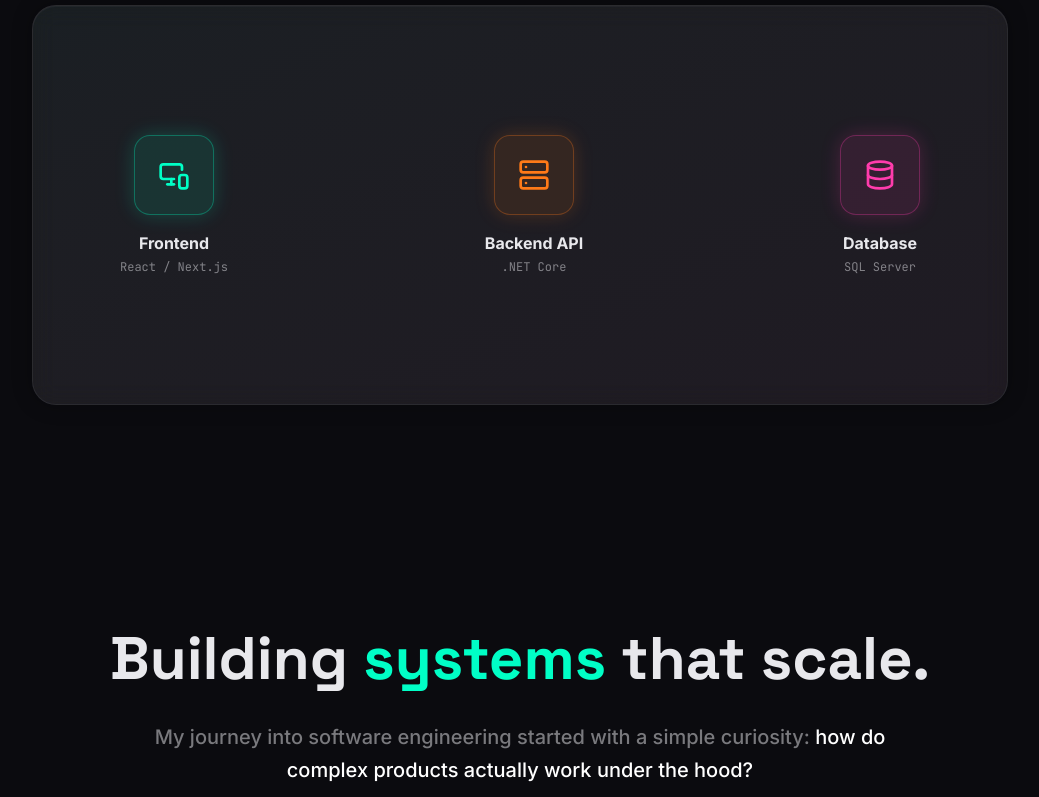
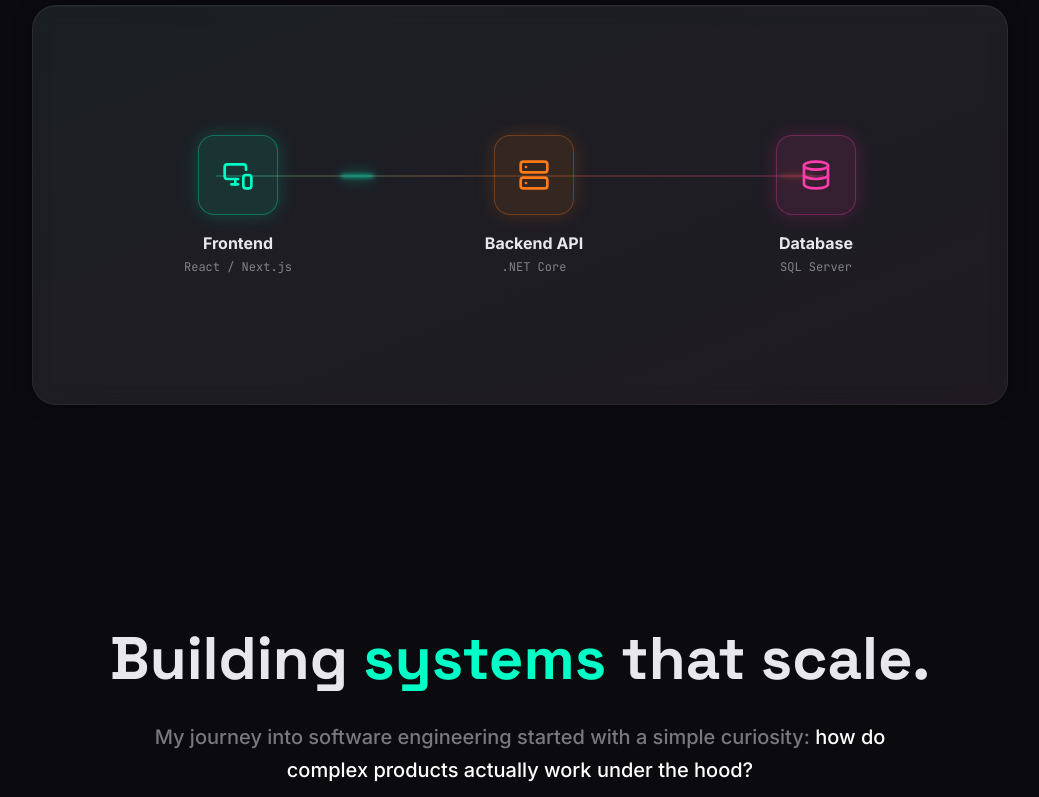
Before and after one commit to xAndReWxx/fullstack_portfolio_AB, a Next.js app: page / in a window 1280 px wide. Shown: the part 1172-1969 px from the top of the page, without its empty margins (120-1159 px from the left). Built offline with nearby package versions, Linux system fonts and the light colour scheme.

Commit message:
Revert LiveSystemPreview to stable absolute positioning and fix Image sizes warnings

```diff
--- a/src/components/layout/Navbar.tsx
+++ b/src/components/layout/Navbar.tsx
@@ -71,7 +71,7 @@ export default function Navbar() {
     <motion.nav
       initial={{ y: -100 }}
       animate={{ y: 0 }}
-      transition={{ duration: 0.6, ease: [0.22, 1, 0.36, 1] }}
+      transition={{ duration: 0.6, ease: [0.22, 1, 0.36, 1], delay: 2.6 }}
       className={`fixed top-0 left-0 right-0 z-50 transition-all duration-500 ${
         scrolled || mobileOpen
           ? "glass bg-[var(--nav-bg)] border-b border-[var(--border)] py-4 shadow-[0_4px_30px_rgba(0,0,0,0.1)] backdrop-blur-md"
--- a/src/components/sections/Hero.tsx
+++ b/src/components/sections/Hero.tsx
@@ -10,7 +10,7 @@ const container: Variants = {
   hidden: { opacity: 0 },
   show: {
     opacity: 1,
-    transition: { staggerChildren: 0.15, delayChildren: 0.2 },
+    transition: { staggerChildren: 0.15, delayChildren: 2.6 },
   },
 };
 
@@ -88,13 +88,15 @@ export default function Hero() {
         {/* Glow areas - Reduced */}
         <motion.div
           className="absolute top-[0%] right-[-10%] w-[40vw] h-[40vw] rounded-full opacity-[0.03] blur-[100px] bg-[var(--magenta)]"
+          initial={{ opacity: 0 }}
           animate={{ scale: [1, 1.1, 1], opacity: [0.02, 0.04, 0.02] }}
-          transition={{ duration: 10, repeat: Infinity, ease: "easeInOut" }}
+          transition={{ duration: 10, repeat: Infinity, ease: "easeInOut", delay: 2.5 }}
         />
         <motion.div
           className="absolute bottom-[-10%] left-[-10%] w-[50vw] h-[50vw] rounded-full opacity-[0.04] blur-[100px] bg-[var(--teal)]"
+          initial={{ opacity: 0 }}
           animate={{ scale: [1, 1.15, 1], opacity: [0.03, 0.05, 0.03] }}
-          transition={{ duration: 15, repeat: Infinity, ease: "easeInOut" }}
+          transition={{ duration: 15, repeat: Infinity, ease: "easeInOut", delay: 2.5 }}
         />
 
         {/* Particles - Reduced */}
@@ -221,7 +223,7 @@ export default function Hero() {
                 initial={{ opacity: 0, y: 20 }}
                 whileInView={{ opacity: 1, y: 0 }}
                 viewport={{ once: true }}
-                transition={{ duration: 0.5, delay: 0.2 + idx * 0.1 }}
+                transition={{ duration: 0.5, delay: 2.8 + idx * 0.1 }}
                 className="flex flex-col items-center justify-center text-center space-y-2 group"
               >
                 <div className="text-3xl md:text-5xl font-bold bg-clip-text text-transparent bg-gradient-to-r from-[var(--teal)] to-[var(--orange)] drop-shadow-[0_0_10px_var(--teal)]">
--- a/src/components/sections/LiveSystemPreview.tsx
+++ b/src/components/sections/LiveSystemPreview.tsx
@@ -23,84 +23,85 @@ export default function LiveSystemPreview() {
           </p>
         </motion.div>
 
-        <div className="relative glass rounded-3xl border border-[var(--glass-border)] flex items-center justify-center overflow-hidden py-16 md:py-0 md:h-[400px]">
+        <div className="relative h-[300px] md:h-[400px] glass rounded-3xl border border-[var(--glass-border)] flex items-center justify-center overflow-hidden">
           {/* Animated Background Pulse */}
           <div className="absolute inset-0 bg-gradient-to-br from-[var(--teal)]/5 to-[var(--magenta)]/5 opacity-50 pointer-events-none" />
 
-          <div className="relative w-full max-w-4xl flex flex-col md:flex-row items-stretch md:items-center justify-between px-8 md:px-12 z-10">
+          <div className="relative w-full max-w-3xl flex flex-col md:flex-row items-center justify-between px-8 md:px-12 z-10 gap-12 md:gap-0">
 
             {/* Node 1: Frontend */}
             <motion.div
-              className="relative flex flex-col items-center group shrink-0"
+              className="relative flex flex-col items-center group"
               whileHover={{ scale: 1.05 }}
             >
               <div className="w-16 h-16 md:w-20 md:h-20 rounded-2xl bg-[var(--teal)]/10 border border-[var(--teal)]/30 flex items-center justify-center mb-4 text-[var(--teal)] shadow-[0_0_20px_rgba(0,255,198,0.2)] group-hover:shadow-[0_0_30px_rgba(0,255,198,0.4)] transition-all">
                 <MonitorSmartphone size={32} />
               </div>
               <span className="font-bold text-[var(--fg)]">Frontend</span>
-              <span className="text-xs text-[var(--fg-muted)] font-mono mt-1 text-center">React / Next.js</span>
+              <span className="text-xs text-[var(--fg-muted)] font-mono mt-1">React / Next.js</span>
             </motion.div>
 
             {/* Connecting Line 1 */}
-            <div className="relative flex-1 w-0.5 md:w-auto md:h-0.5 h-16 md:h-auto mx-auto md:mx-4 my-2 md:my-0 bg-gradient-to-b md:bg-gradient-to-r from-[var(--teal)]/30 to-[var(--orange)]/30 rounded-full md:mt-[-40px]">
-              <style>{`
-                @media (max-width: 767px) {
-                  .pulse-1 { animation: pulse-v 2s linear infinite; }
-                }
-                @media (min-width: 768px) {
-                  .pulse-1 { animation: pulse-h 2s linear infinite; }
-                }
-              `}</style>
-              <div className="pulse-1 absolute w-full h-8 md:w-8 md:h-full bg-[var(--teal)] shadow-[0_0_15px_var(--teal)] blur-[2px] rounded-full" />
+            <div className="hidden md:block absolute left-[80px] right-[50%] h-0.5 top-8 md:top-10 -z-10 bg-gradient-to-r from-[var(--teal)]/20 to-[var(--orange)]/20">
+              {/* Pulse animation */}
+              <motion.div
+                className="absolute top-0 bottom-0 w-8 bg-[var(--teal)] shadow-[0_0_15px_var(--teal)] blur-[2px]"
+                animate={{
+                  left: ["0%", "100%"],
+                  x: ["0%", "-100%"],
+                  opacity: [0, 1, 1, 0]
+                }}
+                transition={{
+                  duration: 2,
+                  repeat: Infinity,
+                  ease: "linear",
+                  times: [0, 0.1, 0.9, 1]
+                }}
+              />
             </div>
 
             {/* Node 2: Backend */}
             <motion.div
-              className="relative flex flex-col items-center group shrink-0"
+              className="relative flex flex-col items-center group"
               whileHover={{ scale: 1.05 }}
             >
               <div className="w-16 h-16 md:w-20 md:h-20 rounded-2xl bg-[var(--orange)]/10 border border-[var(--orange)]/30 flex items-center justify-center mb-4 text-[var(--orange)] shadow-[0_0_20px_rgba(255,122,24,0.2)] group-hover:shadow-[0_0_30px_rgba(255,122,24,0.4)] transition-all">
                 <Server size={32} />
               </div>
               <span className="font-bold text-[var(--fg)]">Backend API</span>
-              <span className="text-xs text-[var(--fg-muted)] font-mono mt-1 text-center">.NET Core</span>
+              <span className="text-xs text-[var(--fg-muted)] font-mono mt-1">.NET Core</span>
             </motion.div>
 
             {/* Connecting Line 2 */}
-            <div className="relative flex-1 w-0.5 md:w-auto md:h-0.5 h-16 md:h-auto mx-auto md:mx-4 my-2 md:my-0 bg-gradient-to-b md:bg-gradient-to-r from-[var(--orange)]/30 to-[var(--magenta)]/30 rounded-full md:mt-[-40px]">
-              <style>{`
-                @keyframes pulse-v {
-                  0% { top: 0%; transform: translateY(0%); opacity: 0; }
-                  10% { opacity: 1; }
-                  90% { opacity: 1; }
-                  100% { top: 100%; transform: translateY(-100%); opacity: 0; }
-                }
-                @keyframes pulse-h {
-                  0% { left: 0%; transform: translateX(0%); opacity: 0; }
-                  10% { opacity: 1; }
-                  90% { opacity: 1; }
-                  100% { left: 100%; transform: translateX(-100%); opacity: 0; }
-                }
-                @media (max-width: 767px) {
-                  .pulse-2 { animation: pulse-v 2s linear infinite 1s; }
-                }
-                @media (min-width: 768px) {
-                  .pulse-2 { animation: pulse-h 2s linear infinite 1s; }
-                }
-              `}</style>
-              <div className="pulse-2 absolute w-full h-8 md:w-8 md:h-full bg-[var(--orange)] shadow-[0_0_15px_var(--orange)] blur-[2px] rounded-full opacity-0" />
+            <div className="hidden md:block absolute left-[50%] right-[80px] h-0.5 top-8 md:top-10 -z-10 bg-gradient-to-r from-[var(--orange)]/20 to-[var(--magenta)]/20">
+              {/* Pulse animation */}
+              <motion.div
+                className="absolute top-0 bottom-0 w-8 bg-[var(--orange)] shadow-[0_0_15px_var(--orange)] blur-[2px]"
+                animate={{
+                  left: ["0%", "100%"],
+                  x: ["0%", "-100%"],
+                  opacity: [0, 1, 1, 0]
+                }}
+                transition={{
+                  duration: 2,
+                  repeat: Infinity,
+                  ease: "linear",
+                  delay: 1,
+                  times: [0, 0.1, 0.9, 1]
+                }}
+              />
             </div>
 
             {/* Node 3: Database */}
             <motion.div
-              className="relative flex flex-col items-center group shrink-0"
+              className="relative flex flex-col items-center group"
               whileHover={{ scale: 1.05 }}
             >
               <div className="w-16 h-16 md:w-20 md:h-20 rounded-2xl bg-[var(--magenta)]/10 border border-[var(--magenta)]/30 flex items-center justify-center mb-4 text-[var(--magenta)] shadow-[0_0_20px_rgba(255,60,172,0.2)] group-hover:shadow-[0_0_30px_rgba(255,60,172,0.4)] transition-all">
                 <Database size={32} />
               </div>
               <span className="font-bold text-[var(--fg)]">Database</span>
-              <span className="text-xs text-[var(--fg-muted)] font-mono mt-1 text-center">SQL Server</span>
+              <span className="text-xs text-[var(--fg-muted)] font-mono mt-1">SQL Server</span>
             </motion.div>
 
           </div>
--- a/src/components/sections/Projects.tsx
+++ b/src/components/sections/Projects.tsx
@@ -98,6 +98,7 @@ export default function Projects() {
                   src={project.image}
                   alt={project.title}
                   fill
+                  sizes="(max-width: 768px) 100vw, (max-width: 1200px) 50vw, 33vw"
                   className="object-cover transition-transform duration-700 group-hover:scale-110 opacity-70 group-hover:opacity-100"
                 />
                 <div
@@ -153,6 +154,7 @@ export default function Projects() {
                   src={activeProject.image}
                   alt={activeProject.title}
                   fill
+                  sizes="(max-width: 768px) 100vw, 800px"
                   className="object-cover opacity-80"
                 />
                 <div
```
